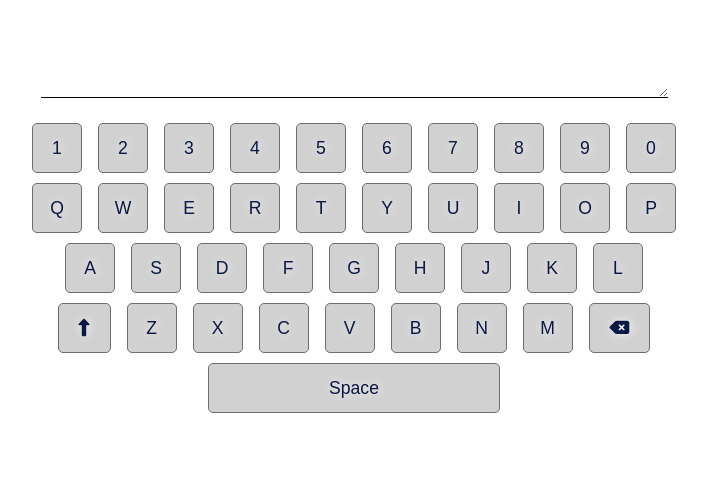
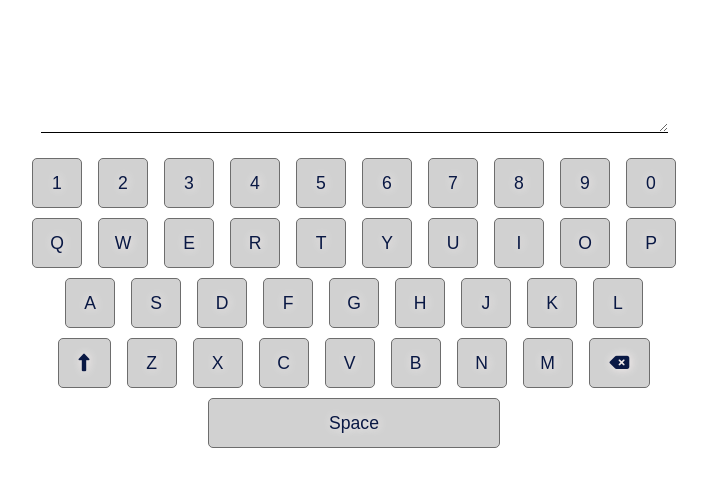
Before and after one commit to sisodia-akshit/Virtual-Keyboard, a plain HTML site: page index.html in a window 1280 px wide. Shown: the part 172-658 px from the top of the page, without its empty margins (286-993 px from the left). Drawn offline with Linux system fonts and the light colour scheme.

Commit message:
Update styles.css

```diff
--- a/styles.css
+++ b/styles.css
@@ -17,7 +17,8 @@ body{
 
 textarea{
     width: 95%;
-    height: 40px;
+    min-height: 110px;
+    height: fit-content;
     margin: 20px auto;
     padding: 5px 20px;
     text-align: center;
```
